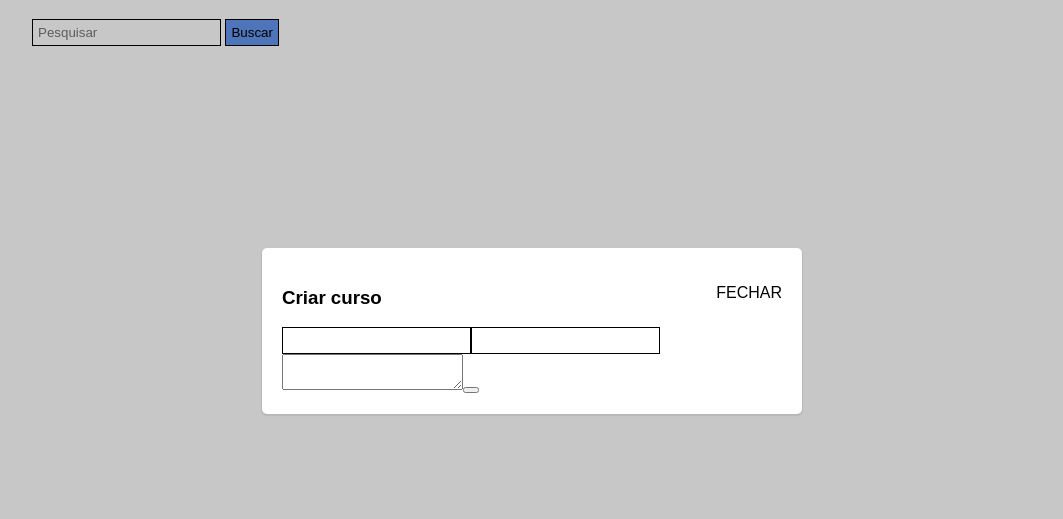
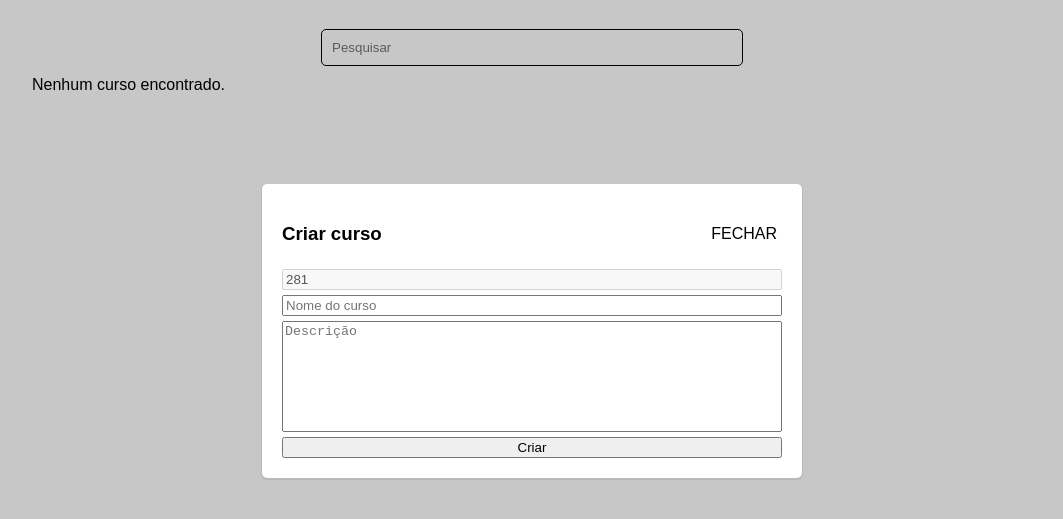
Before and after one commit to DanLoose/GamaAcademyDesafioFinal, a website: page public/index.html in a window 1280 px wide. Both pictures are taken after a click on the button "Criar novo curso". Shown: the part 69-588 px from the top of the page, without its empty margins (108-1171 px from the left). Drawn offline with Linux system fonts and the light colour scheme.

Commit message:
implementações de estilo e novas funcionalidades de pesquisa

```diff
--- a/public/CSS/style.css
+++ b/public/CSS/style.css
@@ -4,7 +4,17 @@ body {
     font-family: Arial, Helvetica, sans-serif;
 }
 
+.container {
+    width: 100%;
+    max-width: 1000px;
+    min-width: 800px;
+    display: flex;
+    flex-direction: column;
+    align-items: center;
+}
+
 .header {
+    width: 100%;
     display: flex;
     justify-content: space-between;
     align-items: center;
@@ -14,11 +24,6 @@ body {
     height: 30px;
 }
 
-.container {
-    width: 100%;
-    max-width: 1000px;
-    min-width: 800px;
-}
 
 ul {
     padding: 0;
@@ -27,10 +32,13 @@ ul {
     width: 100%;
 }
 
-input {
-    padding: 5px;
+.container>form>input {
+    width: 400px;
+    padding: 10px;
     outline: none;
     border: 1px solid black;
+    margin: 10px;
+    border-radius: 5px;
 }
 
 form>button {
@@ -100,13 +108,36 @@ form>button:hover {
 
 .modalCriar>.box {
     max-width: 500px;
+    width: 100%;
     background-color: white;
     padding: 20px;
     box-shadow: 0px 1px 1px 1px rgba(128, 128, 128, 0.212);
     border-radius: 5px;
+    display: flex;
+    flex-direction: column;
 }
 
 .box-header {
     display: flex;
     justify-content: space-between;
+    align-items: center;
 }
+
+.box-header>p {
+    padding: 5px;
+}
+
+.box-header>p:hover {
+    background-color: cadetblue;
+}
+
+
+.box-content {
+    display: flex;
+    flex-direction: column;
+    width: 100%;
+}
+
+.box-content>* {
+    margin-top: 5px;
+}
--- a/public/JS/script.js
+++ b/public/JS/script.js
@@ -1,6 +1,11 @@
 const btnCriar = document.querySelector('#btnCriarCurso');
 const container = document.querySelector('.container');
 const containerCursos = document.querySelector('.containerLista');
+const pesquisar = document.querySelector('input[name=input]');
+
+pesquisar.addEventListener('input', (e) => {
+    render(e.target.value);
+})
 
 var meusCursos = [];
 window.addEventListener('DOMContentLoaded', () => {
@@ -14,12 +19,13 @@ window.addEventListener('DOMContentLoaded', () => {
 btnCriar.addEventListener('click', createModalCriar)
 
 function createModalCriar() {
-    let modalCriar, divBox, boxHeader, h3, p;
+    let modalCriar, divBox, boxHeader, boxContent, h3, p;
     let inputId, inputName, inputDescricao, btnCriarCurso;
 
     modalCriar = document.createElement('div');
     divBox = document.createElement('div');
     boxHeader = document.createElement('div');
+    boxContent = document.createElement('div');
     h3 = document.createElement('h3');
     p = document.createElement('p');
 
@@ -31,6 +37,15 @@ function createModalCriar() {
     inputDescricao = document.createElement('textarea');
     btnCriarCurso = document.createElement('button');
 
+    inputId.value = generateId();
+    inputId.setAttribute('disabled', 'disabled');
+    inputName.setAttribute('placeholder', 'Nome do curso');
+    inputDescricao.setAttribute('placeholder', 'Descrição');
+    inputDescricao.setAttribute('rows', 7);
+    inputDescricao.style.resize = 'none';
+    inputDescricao.style.overflow = 'auto';
+    btnCriarCurso.innerText = 'Criar';
+
     btnCriarCurso.addEventListener('click', () => {
         criarCurso(inputId, inputName, inputDescricao);
     });
@@ -38,19 +53,22 @@ function createModalCriar() {
     modalCriar.classList.add('modalCriar');
     divBox.classList.add('box');
     boxHeader.classList.add('box-header');
+    boxContent.classList.add('box-content');
 
     p.addEventListener('click', () => {
         container.removeChild(modalCriar);
     })
 
+    boxContent.append(inputId);
+    boxContent.append(inputName);
+    boxContent.append(inputDescricao);
+    boxContent.append(btnCriarCurso);
+
     boxHeader.append(h3);
     boxHeader.append(p);
 
     divBox.append(boxHeader);
-    divBox.append(inputId);
-    divBox.append(inputName);
-    divBox.append(inputDescricao);
-    divBox.append(btnCriarCurso);
+    divBox.append(boxContent);
 
     modalCriar.append(divBox)
     container.append(modalCriar);
@@ -74,14 +92,29 @@ function criarCurso(inputId, inputName, inputDescricao) {
     render();
 }
 
-function render() {
-    meusCursos = meusCursos;
+function render(data) {
     containerCursos.innerHTML = '';
+    let cont = 0;
+
     meusCursos.forEach(curso => {
 
-        containerCursos.appendChild(createCard(curso.titulo, curso.descricao));
+        if (data) {
+            let input = data.toLowerCase();
+            let tituloLower = curso.titulo.toLowerCase();
+            if (tituloLower.includes(input)) {
+                containerCursos.appendChild(createCard(curso.titulo, curso.descricao));
+                cont++;
+            }
+        }
+        else {
+            cont++;
+            containerCursos.appendChild(createCard(curso.titulo, curso.descricao));
+        }
+    })
 
-    })
+    if (cont == 0) {
+        containerCursos.innerText = 'Nenhum curso encontrado.';
+    }
 }
 
 function createCard(TITULO, DESCRICAO) {
@@ -146,3 +179,8 @@ function createCard(TITULO, DESCRICAO) {
     //============================================
     return card;
 }
+
+
+function generateId() {
+    return Math.floor(Math.random() * 15000);
+}
--- a/public/index.html
+++ b/public/index.html
@@ -18,8 +18,7 @@
         </div>
 
         <form action="">
-            <input type="text" name="input" id="" placeholder="Pesquisar">
-            <button>Buscar</button>
+            <input type="text" name="input" id="" autocomplete="off" placeholder="Pesquisar">
         </form>
 
         <ul class="containerLista">
```
